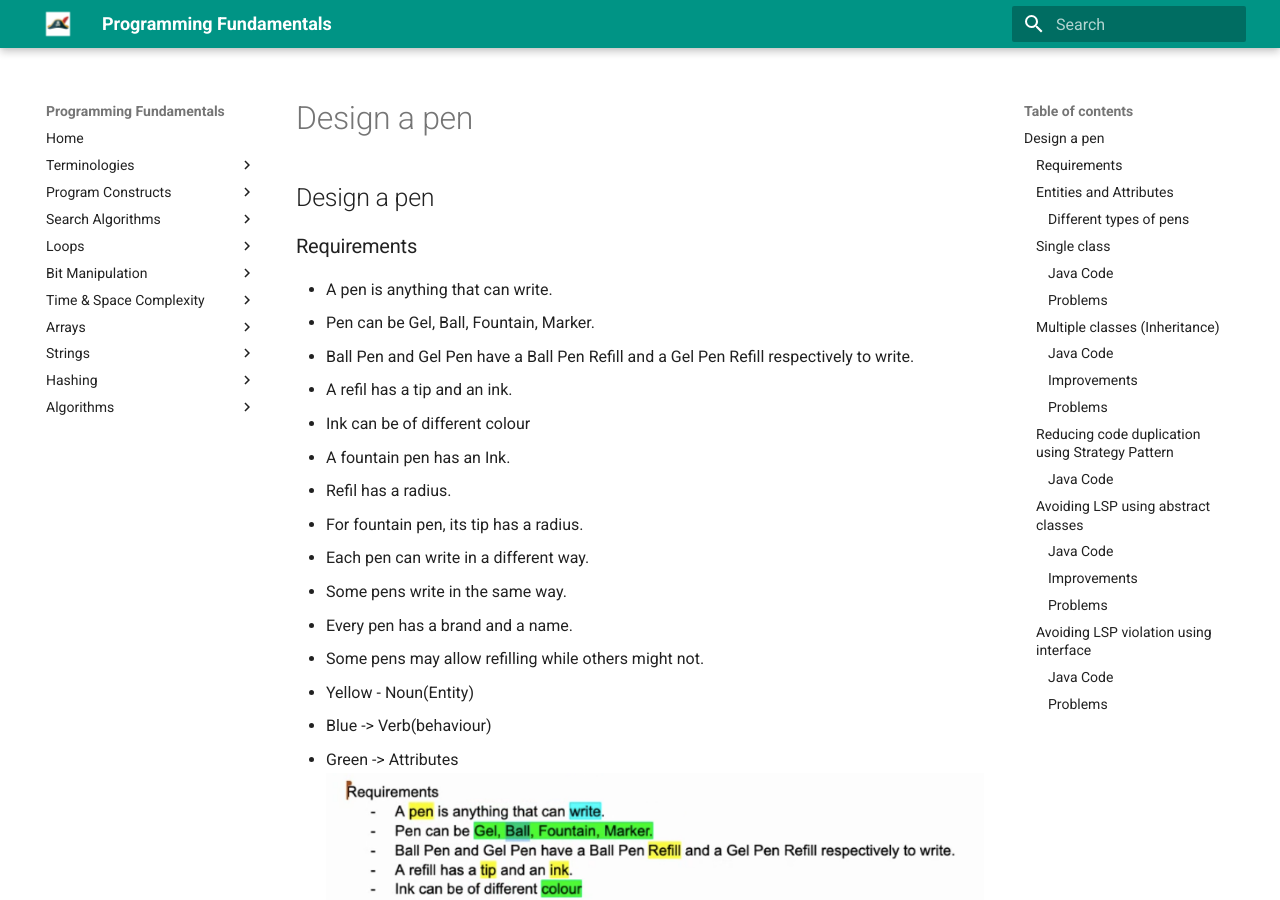
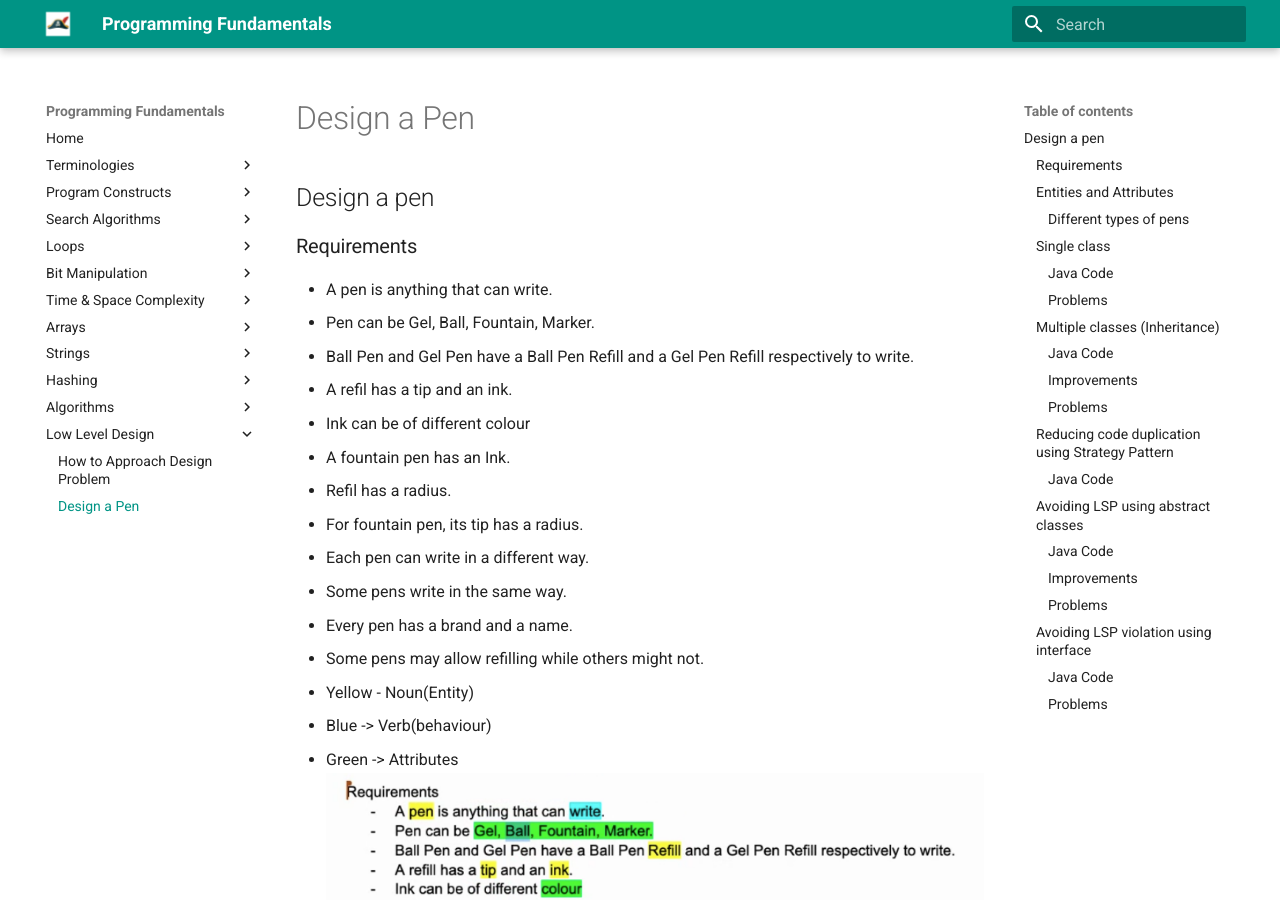
Before and after one commit to santosh-1987/programming-fundamentals, an MkDocs documentation site: the page built from docs/lld/design-a-pen.md, in a window 1280 px wide and 900 px high. Built offline with MkDocs 1.6.1 and Material for MkDocs 9.7.7, drawn with Linux system fonts in a browser that asks for light colours; the version menu is left out.

Commit message:
Added LLD Courses

```diff
--- a/mkdocs.yml
+++ b/mkdocs.yml
@@ -45,6 +45,9 @@
   - Algorithms:
       - Manachers Algorithm: algorithms/manachers_algorithm.md
       - Kadanes Algorithm: algorithms/kadanes_algorithm.md
+  - Low Level Design:
+      - How to Approach Design Problem: lld/how_to_approach_design_problems.md
+      - Design a Pen: lld/design-a-pen.md
 # Configuration
 theme:
   name: material
```
Also changed, not shown: docs/lld/design-a-pen.md (renamed from docs/LLD/design-a-pen.md), docs/lld/how_to_approach_design_problems.md (renamed from docs/LLD/how_to_approach_design_problems.md).
